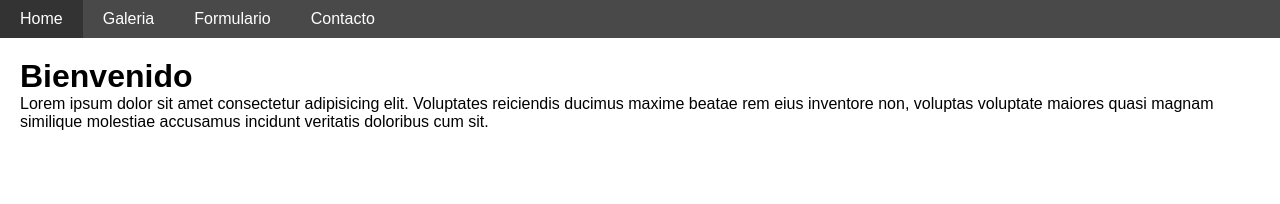
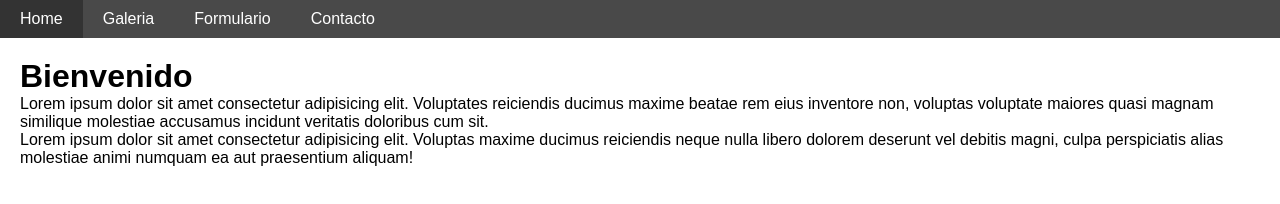
Before and after one commit to frecampos/clase007, a plain HTML site: page index_menu.html in a window 1280 px wide. Drawn offline with Linux system fonts and the light colour scheme.

Commit message:
un parrafo mas

```diff
--- a/index_menu.html
+++ b/index_menu.html
@@ -30,6 +30,7 @@
     <div class="contenedor">
         <h1>Bienvenido</h1>
         <p>Lorem ipsum dolor sit amet consectetur adipisicing elit. Voluptates reiciendis ducimus maxime beatae rem eius inventore non, voluptas voluptate maiores quasi magnam similique molestiae accusamus incidunt veritatis doloribus cum sit.</p>
+        <p>Lorem ipsum dolor sit amet consectetur adipisicing elit. Voluptas maxime ducimus reiciendis neque nulla libero dolorem deserunt vel debitis magni, culpa perspiciatis alias molestiae animi numquam ea aut praesentium aliquam!</p>
     </div>
 </body>
 
```
